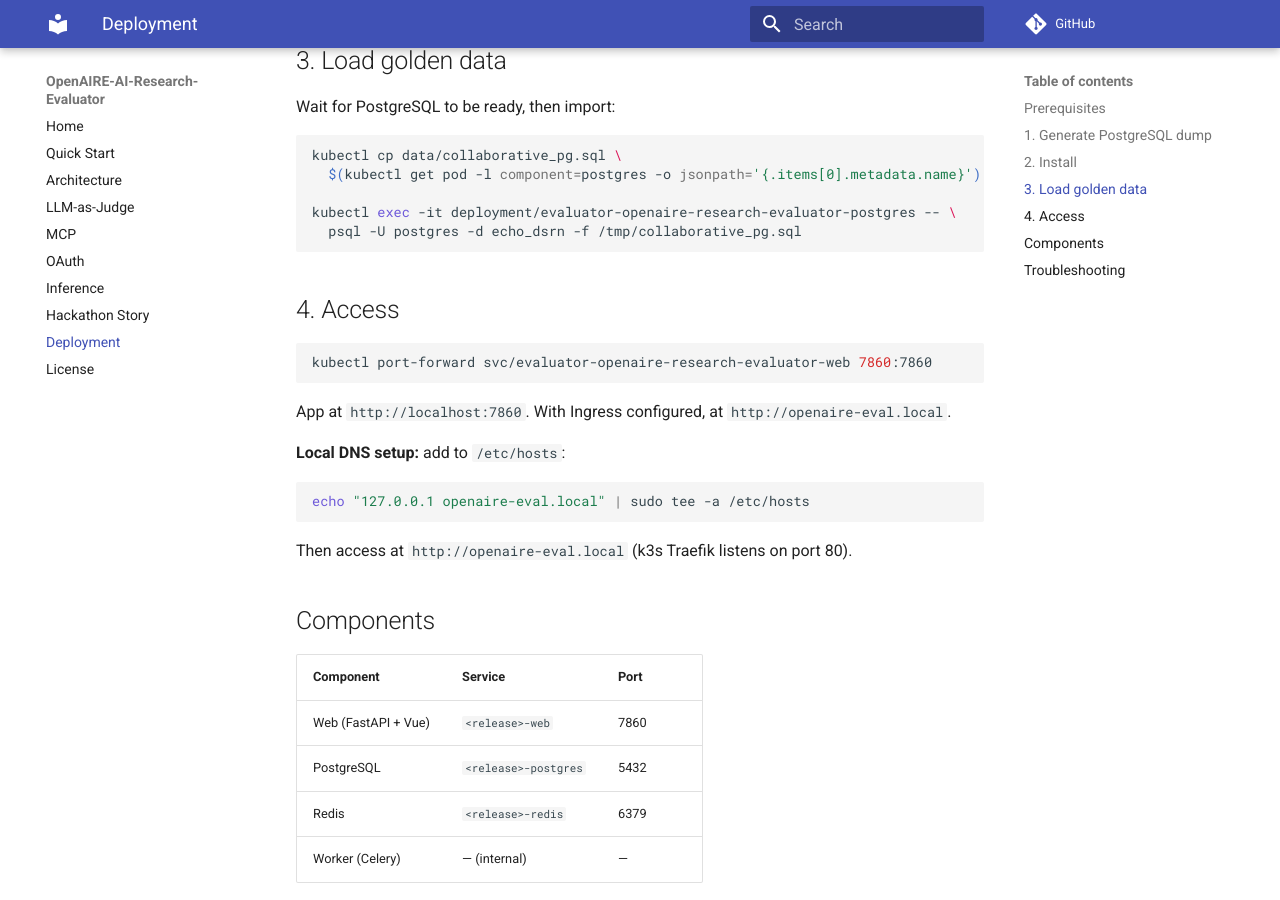
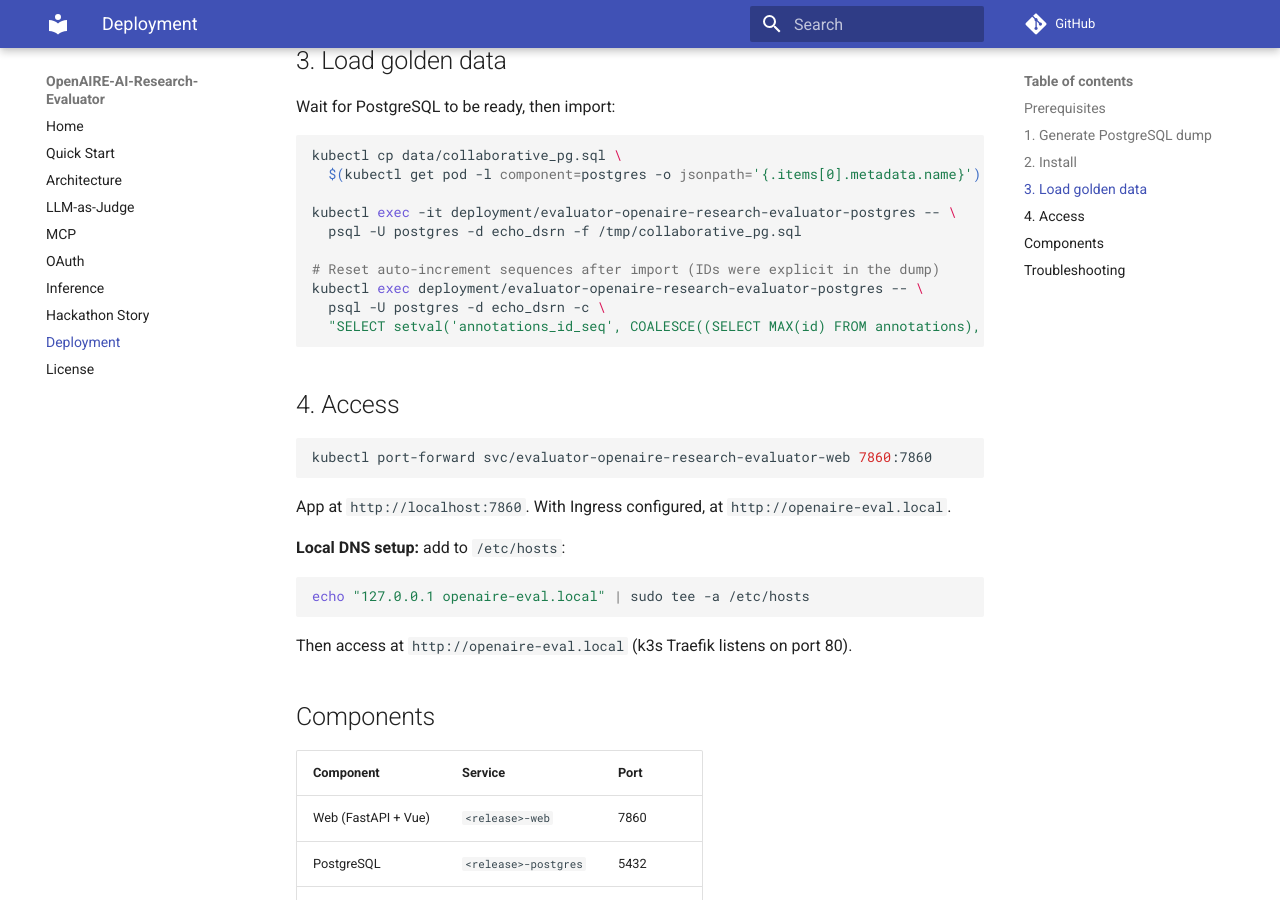
Before and after one commit to ethicalabs-ai/OpenAIRE-AI-Research-Evaluator, an MkDocs documentation site: the page built from docs/deployment.md, in a window 1280 px wide and 900 px high, scrolled down 1147 px. Built offline with MkDocs 1.6.1 and Material for MkDocs 9.7.7, drawn with Linux system fonts in a browser that asks for light colours; comment, search, counter and statistics services are not loaded.

Commit message:
docs: add sequence reset step after PostgreSQL import

````diff
--- a/docs/deployment.md
+++ b/docs/deployment.md
@@ -57,6 +57,11 @@ kubectl cp data/collaborative_pg.sql \
 
 kubectl exec -it deployment/evaluator-openaire-research-evaluator-postgres -- \
   psql -U postgres -d echo_dsrn -f /tmp/collaborative_pg.sql
+
+# Reset auto-increment sequences after import (IDs were explicit in the dump)
+kubectl exec deployment/evaluator-openaire-research-evaluator-postgres -- \
+  psql -U postgres -d echo_dsrn -c \
+  "SELECT setval('annotations_id_seq', COALESCE((SELECT MAX(id) FROM annotations), 1))"
 ```
 
 ## 4. Access
````
